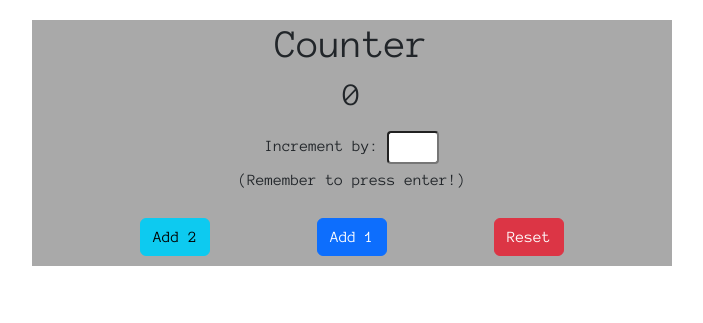
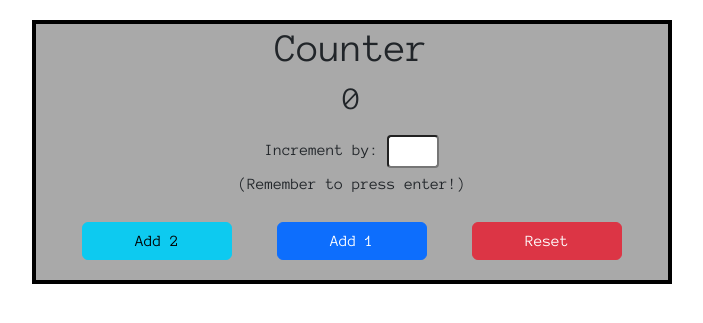
Before and after one commit to mjfru/frutchey_matt_counter, a Flask app: page / in a window 1280 px wide. Shown: the top 323 px of the page, without its empty margins (288-991 px from the left). Run offline with Flask 3, Linux system fonts and the light colour scheme.

Commit message:
Cleaned up some CSS

```diff
--- a/templates/index.html
+++ b/templates/index.html
@@ -17,7 +17,8 @@
         #wrapper {
             width: 50%;
             background-color: darkgray;
-        }e
+            border: 4px solid black;
+        }
         .btn {
             width: 150px;
         }
```
